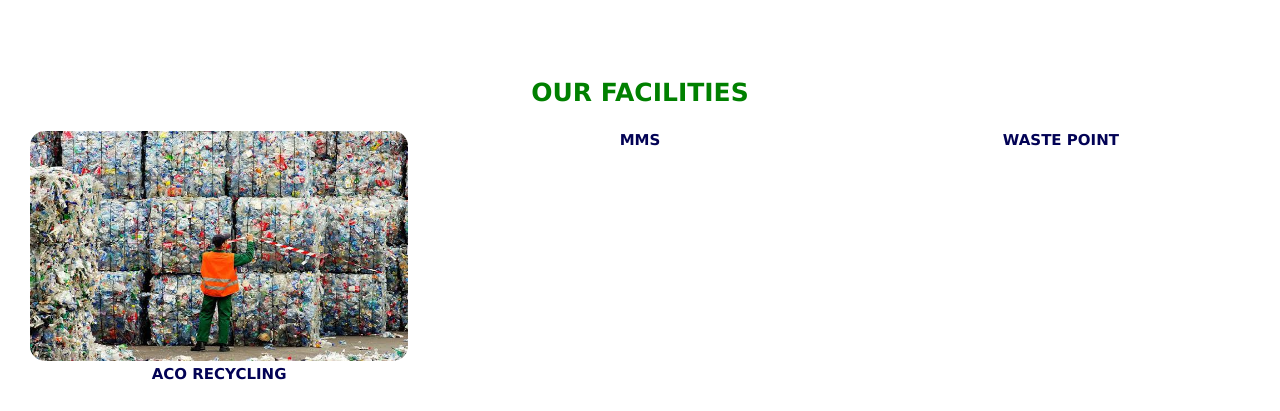
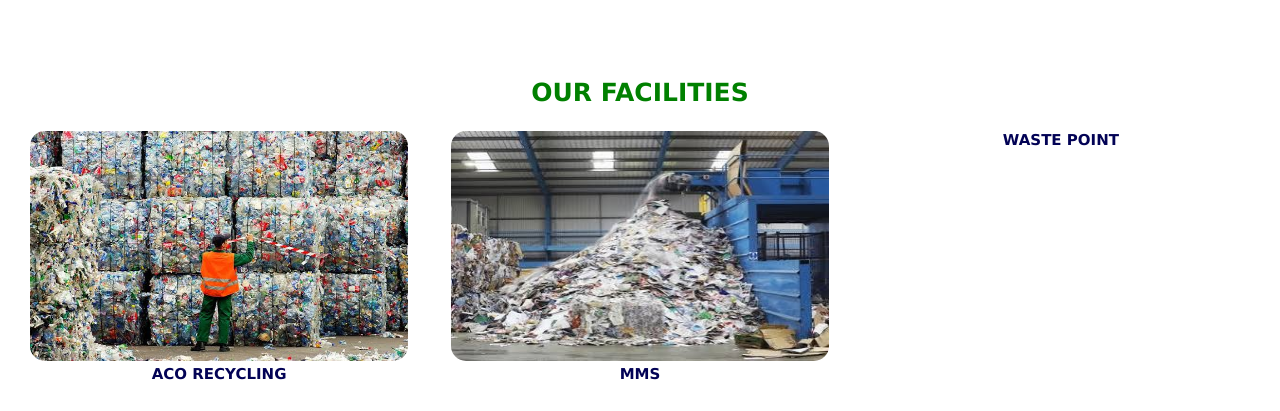
Before and after one commit to victoryoluchi291-design/recycling-website, a React (Vite) app: page / in a window 1280 px wide. Shown: the part 1120-1531 px from the top of the page. Built offline with nearby package versions, Linux system fonts and the light colour scheme.

Commit message:
added facility image

```diff
--- a/src/App.jsx
+++ b/src/App.jsx
@@ -1,6 +1,6 @@
 import React from 'react'
 import facilityimage from "./assets/image41.jpg.jpg"
-// import facilityimage2 from "./assets/image42.jpg.jpg"
+import facilityimage2 from "./assets/image42.jpg.jpg"
 // import facilityimage3 from "./assets/image43.jpg.jpg"
 
 const App = () => {
@@ -55,7 +55,7 @@ const App = () => {
                     <h3>ACO RECYCLING</h3>
                 </div>
                 <div className="facilities-col">
-                    {/* <img src={facilityimage2} alt="890"/> */}
+                    <img src={facilityimage2} alt="890"/>
                     <h3>MMS</h3>
                 </div>
                 <div className="facilities-col">
```
